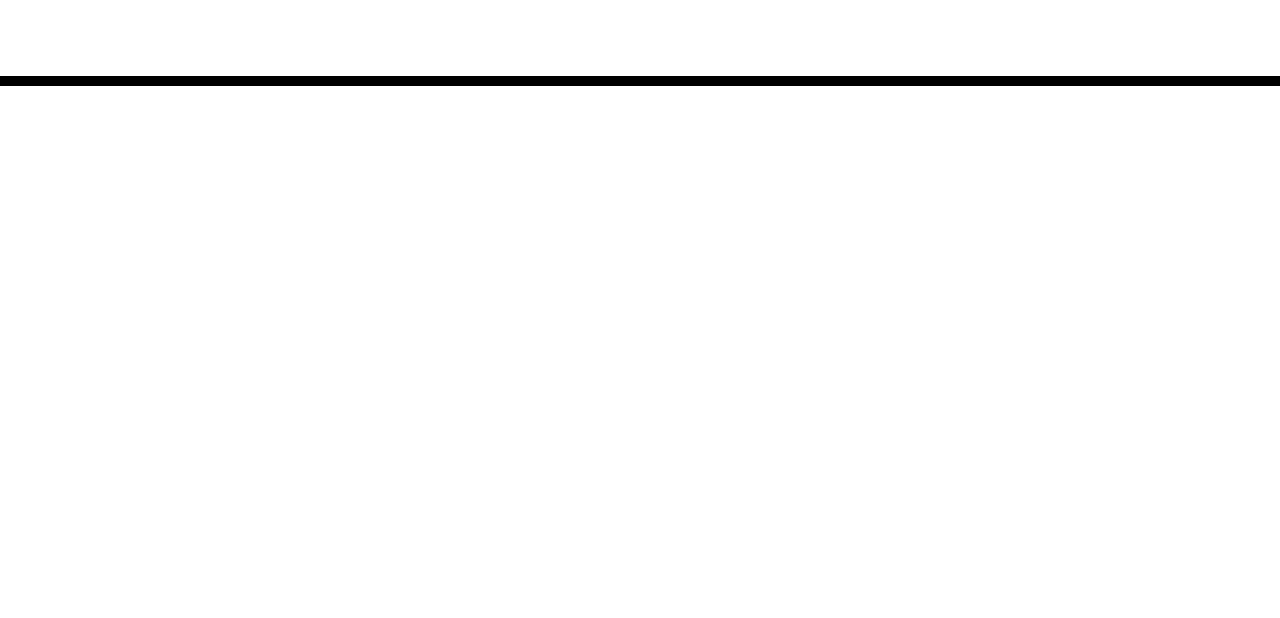
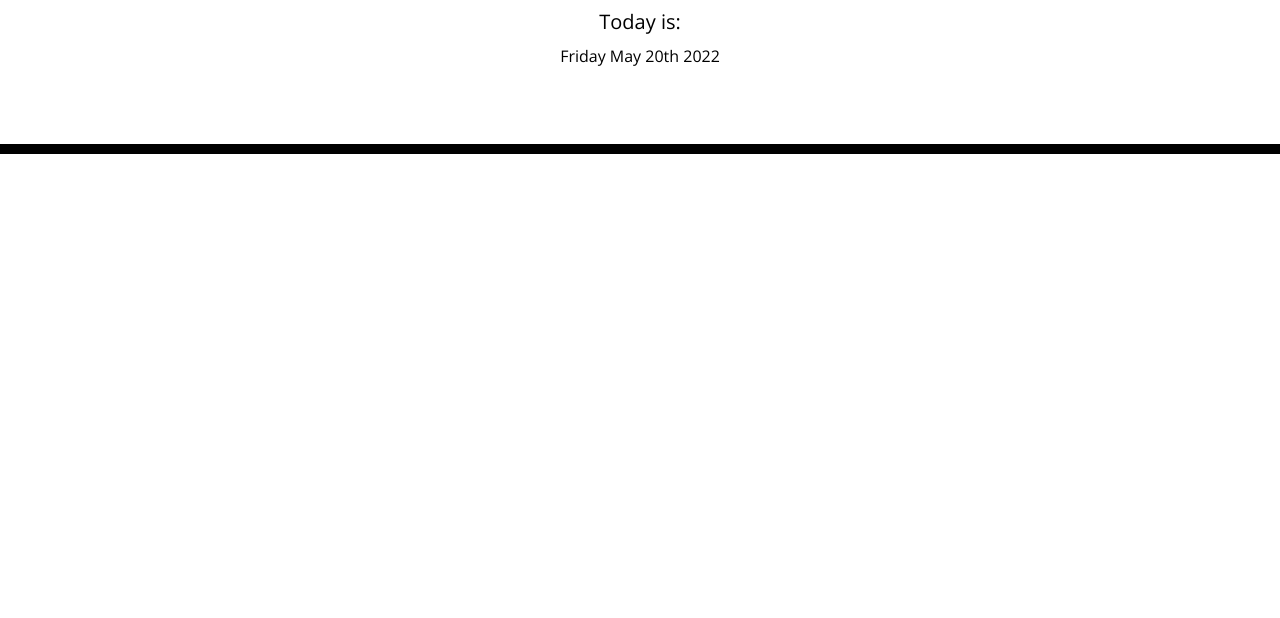
Before and after one commit to JackAtkerson/atkerson-challenge-05, a plain HTML site: page index.html in a window 1280 px wide. Shown: the part 182-800 px from the top of the page. Drawn offline with nearby package versions, Linux system fonts and the light colour scheme; files that its build step writes are made by us from their sources.

Commit message:
added current date to top of calendar

```diff
--- /dev/null
+++ b/assets/js/script.js
@@ -0,0 +1,7 @@
+
+var displayDate = function() {
+    var date = moment().format('dddd MMMM Do YYYY')
+    $('#counter').html(date);
+};
+
+displayDate();
--- a/index.html
+++ b/index.html
@@ -18,7 +18,7 @@
       href="https://fonts.googleapis.com/css?family=Open+Sans&display=swap"
       rel="stylesheet"
     />
-    <link rel="stylesheet" href="style.css" />
+    <link rel="stylesheet" href="./assets/style.css" />
     <title>Work Day Scheduler</title>
   </head>
 
@@ -26,7 +26,10 @@
     <header class="jumbotron">
       <h1 class="display-3">Work Day Scheduler</h1>
       <p class="lead">A simple calendar app for scheduling your work day</p>
-      <p id="currentDay" class="lead"></p>
+      <p id="currentDay" class="lead">
+        Today is:
+        <div class="countdown" id="counter"></div>
+      </p>
     </header>
     <div class="container">
       <!-- Timeblocks go here -->
@@ -34,5 +37,6 @@
 
     <script src="https://code.jquery.com/jquery-3.4.1.min.js"></script>
     <script src="https://cdnjs.cloudflare.com/ajax/libs/moment.js/2.24.0/moment.min.js"></script>
+    <script src="./assets/js/script.js"></script>
   </body>
 </html>
```
